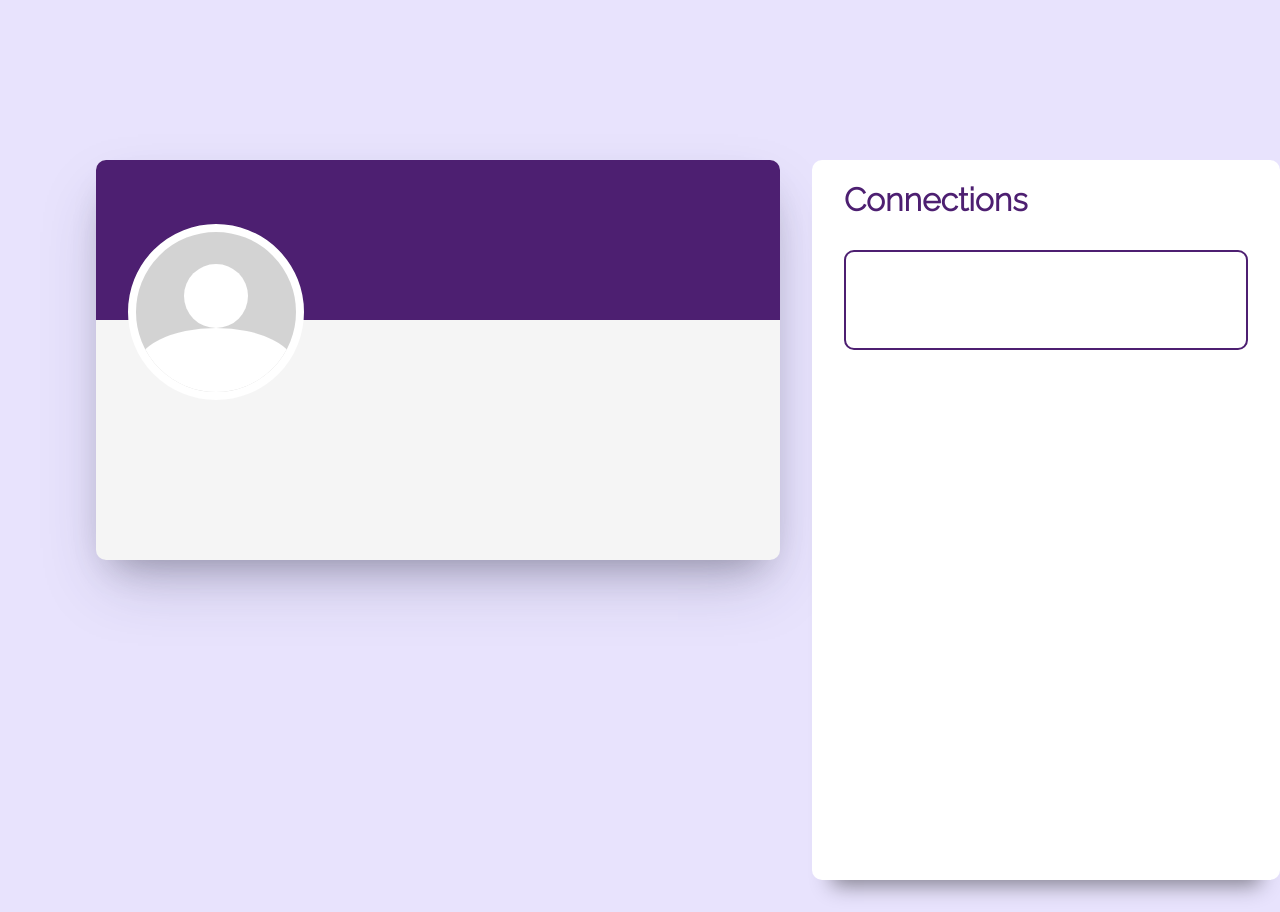
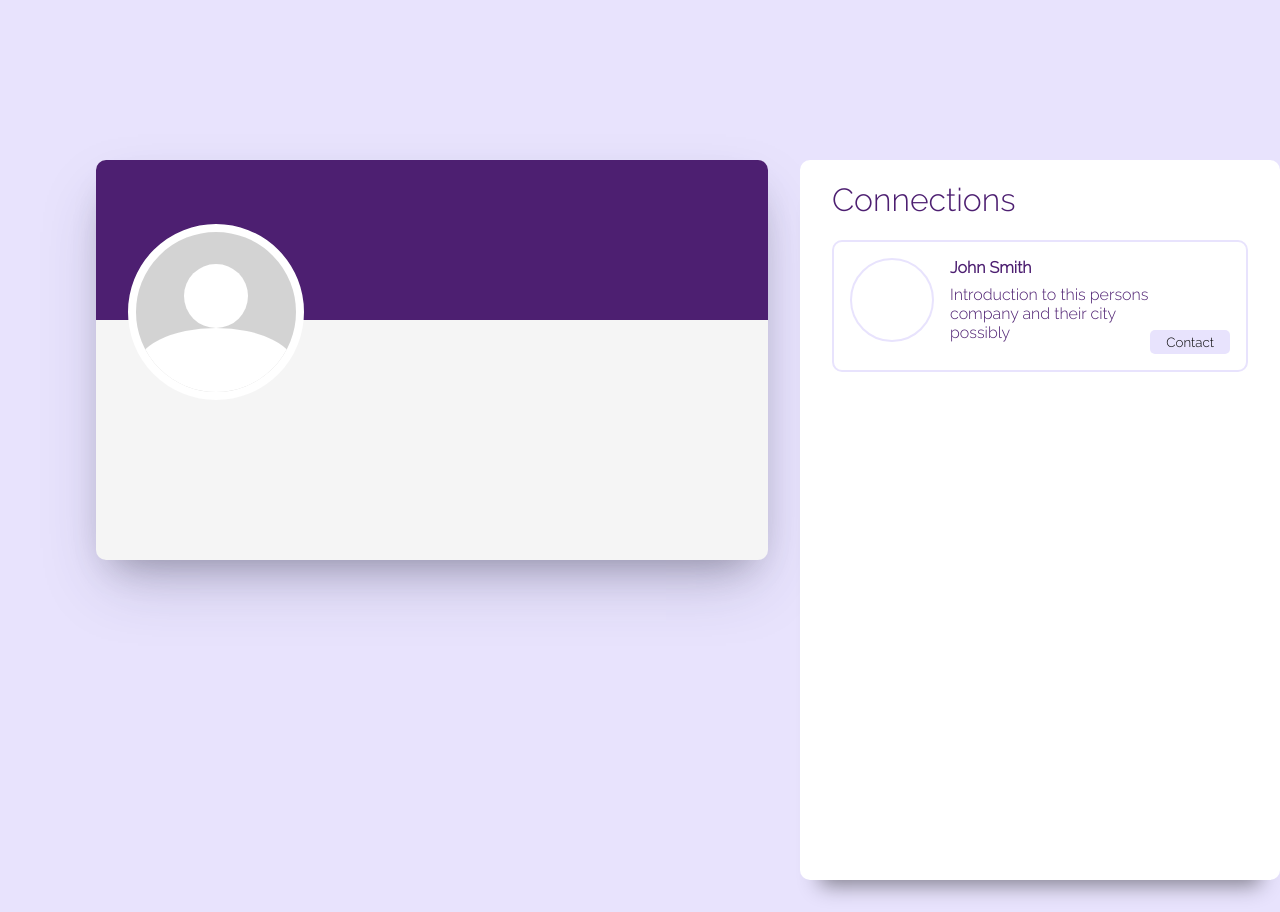
Before and after one commit to valeriegc/codein, a Next.js app: page /profile in a window 1280 px wide. Built offline with nearby package versions, Linux system fonts and the light colour scheme.

Commit message:
finished initial design of connect card

```diff
--- a/globals.css
+++ b/globals.css
@@ -1,3 +1,9 @@
+@import url('https://fonts.googleapis.com/css2?family=Raleway:wght@300&display=swap');
+
 body {
   margin:0;
+  font-family:"Raleway"
 }
+button {
+  font-family:"Raleway";
+}
--- /dev/null
+++ b/src/app/profile/(components)/ConnectionBox.module.css
@@ -0,0 +1,19 @@
+.connectionHeader{
+    margin-inline: 2rem;
+    font-weight:400;
+}
+.connectionsContainer {
+    background-color: white;
+    margin-left: 2rem;
+    border-radius: 10px;
+    width: 30rem;
+    height: 45rem;
+    box-shadow: rgba(0, 0, 0, 0.45) 0px 25px 20px -20px;
+    margin-bottom: 2rem;
+}
+.cardsContainer {
+    height:90%;
+    display:flex;
+    flex-direction: row;
+    justify-content: center;
+}
--- /dev/null
+++ b/src/app/profile/(components)/ConnectionCard.module.css
@@ -0,0 +1,40 @@
+.connectCardWrap {
+    width: 25rem;
+    height: 6rem;
+    border: 2px solid rgb(232, 227, 253);
+    border-radius:10px;
+    margin: 2rem;
+    margin-top:0;
+    padding:1rem;
+    display:flex;
+    flex-direction:row;
+    gap:1rem;
+    position:relative;
+}
+.connectPic{
+    height: 5rem;
+    width: 5rem;
+    border-radius: 100%;
+    border: solid 2px rgb(232, 227, 253);
+}
+.connectBtn {
+    height: 1.5rem;
+    text-align: center;
+    border-radius: 5px;
+    background-color: rgb(232, 227, 253);
+    border:none;
+    padding-inline:1rem;
+    cursor:pointer;
+    position:absolute;
+    right: 1rem;
+    bottom: 1rem;
+}
+.connectDetails{
+    width:60%;
+}
+.connectName{
+    font-weight: bold;
+    cursor:pointer;
+    margin-bottom: 0.5rem;
+
+}
--- a/src/app/profile/(components)/friendBox.tsx
+++ b/src/app/profile/(components)/connectionBox.tsx
@@ -1,15 +1,17 @@
-import styles from "../Profile.module.css"
+import styles from "./ConnectionBox.module.css"
 import ConnectCard from "./connectionCard";
 
 type connectProps = {
-    children: React.ReactNode; // 👈️ type children
+    children: React.ReactNode;
   };
 
 export default function ConnectionBox (props:connectProps) {
     return(
-        <div className={styles.friendContainer}>
+        <div className={styles.connectionsContainer}>
             <h1 className={styles.connectionHeader}>Connections</h1>
+            <div className={styles.cardsContainer}>
             <ConnectCard></ConnectCard>
+            </div>
         </div>
 
     )
--- a/src/app/profile/(components)/connectionCard.tsx
+++ b/src/app/profile/(components)/connectionCard.tsx
@@ -1,5 +1,12 @@
-import styles from "../Profile.module.css"
+import styles from "./ConnectionCard.module.css"
 
 export default function ConnectCard(){
-   return (<div className={styles.connectCardWrap}></div>)
+   return (<div className={styles.connectCardWrap}>
+      <div className={styles.connectPic}></div>
+      <div className={styles.connectDetails}>
+      <div className={styles.connectName}>John Smith</div>
+      <div className={styles.connectIntro}>Introduction to this persons company and their city possibly</div>
+      </div>
+      <button className={styles.connectBtn}>Contact</button>
+   </div>)
 }
--- a/src/app/profile/Profile.module.css
+++ b/src/app/profile/Profile.module.css
@@ -1,4 +1,3 @@
-@import url('https://fonts.googleapis.com/css2?family=Raleway:wght@300&display=swap');
 
 .profilePageContainer {
     background-color: rgb(232, 227, 253);
@@ -51,24 +50,3 @@
     border-radius:100%;
     top:6rem;
 }
-
-.friendContainer {
-    background-color: white;
-    margin-left: 2rem;
-    border-radius: 10px;
-    width: 30rem;
-    height: 45rem;
-    box-shadow: rgba(0, 0, 0, 0.45) 0px 25px 20px -20px;
-    margin-bottom: 2rem;
-}
-
-.connectionHeader{
-    margin-inline: 2rem;
-}
-.connectCardWrap {
-    height: 6rem;
-    width: 25rem;
-    border: 2px solid rgba(77, 31, 113);
-    border-radius:10px;
-    margin: 2rem;
-}
--- a/src/app/profile/page.tsx
+++ b/src/app/profile/page.tsx
@@ -1,5 +1,5 @@
 import styles from "./Profile.module.css"
-import ConnectionBox from "./(components)/friendBox"
+import ConnectionBox from "./(components)/connectionBox"
 import ProfileBox from "./(components)/profileBox"
 import ConnectCard from "./(components)/connectionCard"
 
```
